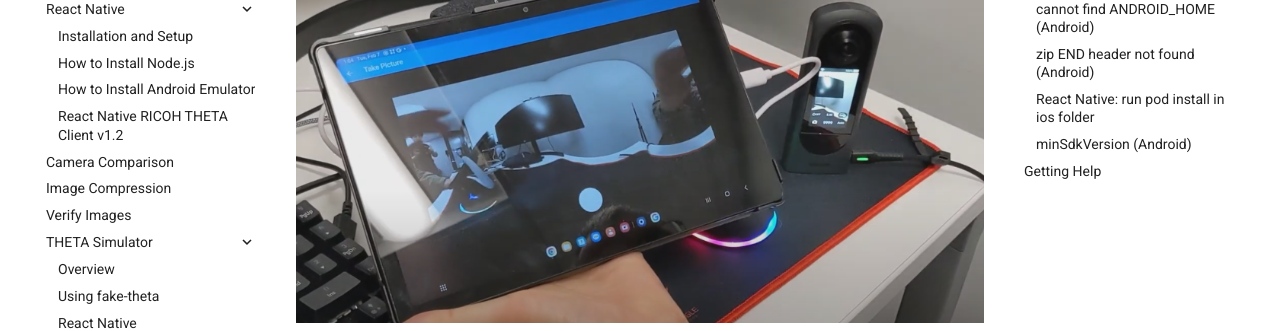
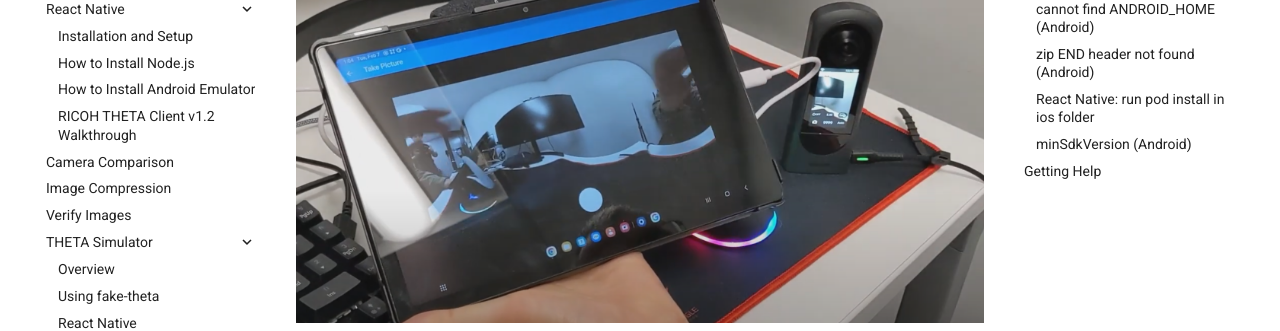
Before and after one commit to theta360developers/theta-client-guide, an MkDocs documentation site: the page built from docs/index.md, in a window 1280 px wide. Shown: the part 264-595 px from the top of the page. Built offline with MkDocs 1.6.1 and Material for MkDocs 9.7.7, drawn with Linux system fonts in a browser that asks for light colours.

Commit message:
Added better Title

```diff
--- a/mkdocs.yml
+++ b/mkdocs.yml
@@ -12,7 +12,7 @@ nav:
       - 'Installation and Setup': 'react-native-install.md'
       - 'How to Install Node.js': 'how-to-install-nodejs.md'
       - 'How to Install Android Emulator': 'how-to-setup-android-emulator.md'
-      - 'React Native RICOH THETA Client v1.2': 'react-native-theta-client-1_2.md'
+      - 'RICOH THETA Client v1.2 Walkthrough': 'react-native-theta-client-1_2.md'
   - Camera Comparison: 'camera_compare.md'
   - Image Compression: 'compression.md'
   - Verify Images: 'verify_image.md'
```
